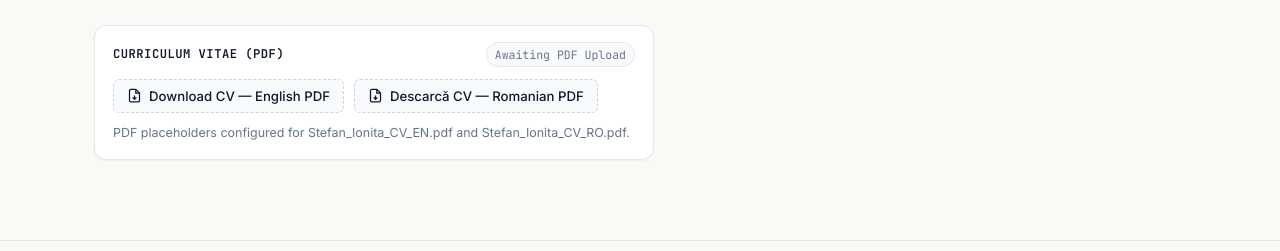
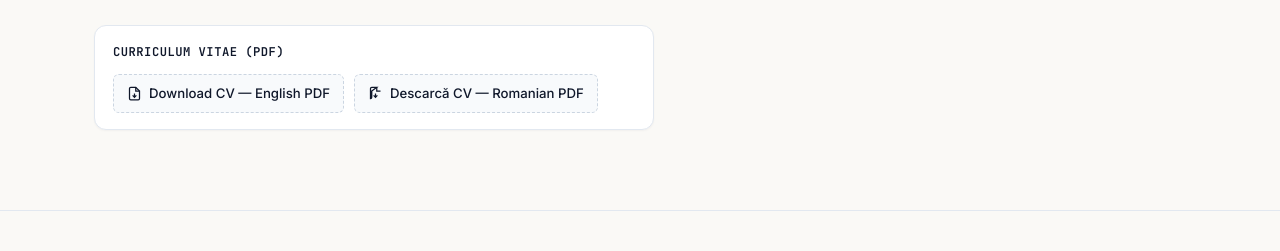
Before and after one commit to sk1fallRed25/sk1fall, a plain HTML site: page index.html in a window 1280 px wide. Shown: the part 549-800 px from the top of the page. Drawn offline with Linux system fonts and the light colour scheme.

Commit message:
Connect CV download buttons to PDF assets

```diff
--- a/index.html
+++ b/index.html
@@ -106,21 +106,17 @@
           <div class="cv-download-box" aria-label="Curriculum Vitae PDF Downloads" data-i18n-aria="a11y.cvBox">
             <div class="cv-download-header">
               <span class="cv-download-label" data-i18n="hero.cvSectionTitle">Curriculum Vitae (PDF)</span>
-              <span class="cv-placeholder-tag" data-i18n="hero.cvPendingBadge">Awaiting PDF Upload</span>
             </div>
             <div class="cv-download-actions">
-              <button type="button" class="cv-btn" data-cv-file="Stefan_Ionita_CV_EN.pdf" aria-describedby="cv-status-note">
+              <a class="cv-btn" href="./assets/cv/Stefan_Ionita_CV_EN.pdf" download="Stefan_Ionita_CV_EN.pdf">
                 <svg width="15" height="15" viewBox="0 0 24 24" fill="none" stroke="currentColor" stroke-width="2" aria-hidden="true"><path d="M14 2H6a2 2 0 0 0-2 2v16a2 2 0 0 0 2 2h12a2 2 0 0 0 2-2V8z"/><polyline points="14 2 14 8 20 8"/><line x1="12" y1="18" x2="12" y2="12"/><polyline points="9 15 12 18 15 15"/></svg>
                 <span data-i18n="hero.cvEnBtn">Download CV — English PDF</span>
-              </button>
-              <button type="button" class="cv-btn" data-cv-file="Stefan_Ionita_CV_RO.pdf" aria-describedby="cv-status-note">
-                <svg width="15" height="15" viewBox="0 0 24 24" fill="none" stroke="currentColor" stroke-width="2" aria-hidden="true"><path d="M14 2H6a2 2 0 0 0-2 2v16a2 2 0 0 0 2 2h12a2 2 0 0 0 2-2V8z"/><polyline points="14 2 14 8 20 8"/><line x1="12" y1="18" x2="12" y2="12"/><polyline points="9 15 12 18 15 15"/></svg>
+              </a>
+              <a class="cv-btn" href="./assets/cv/Stefan_Ionita_CV_RO.pdf" download="Stefan_Ionita_CV_RO.pdf">
+                <svg width="15" height="15" viewBox="0 0 24 24" fill="none" stroke="currentColor" stroke-width="2" aria-hidden="true"><path d="M14 2H6a2 2 0 0 0-2 2v16a2 2 0 0 0 2-2V8z"/><polyline points="14 2 14 8 20 8"/><line x1="12" y1="18" x2="12" y2="12"/><polyline points="9 15 12 18 15 15"/></svg>
                 <span data-i18n="hero.cvRoBtn">Descarcă CV — Romanian PDF</span>
-              </button>
+              </a>
             </div>
-            <p class="cv-status-note" id="cv-status-note" role="status" aria-live="polite" data-i18n="hero.cvNote">
-              PDF placeholders configured for Stefan_Ionita_CV_EN.pdf and Stefan_Ionita_CV_RO.pdf.
-            </p>
           </div>
         </div>
 
```
